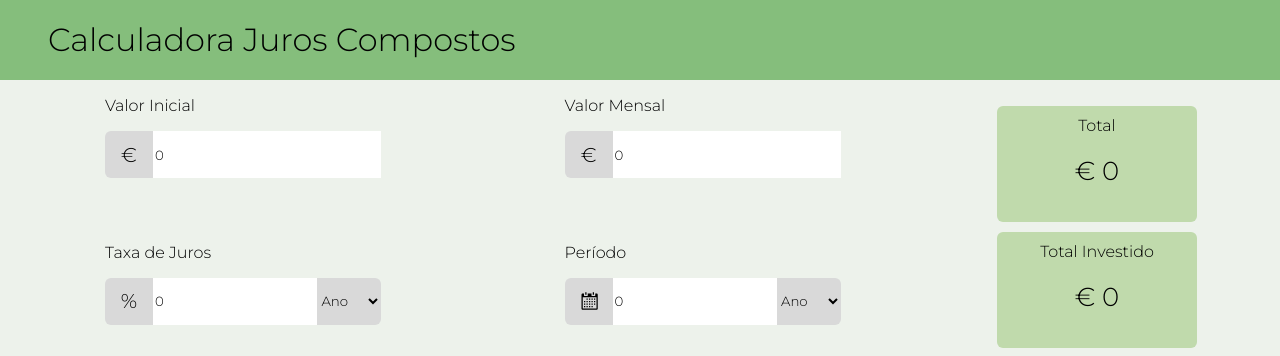
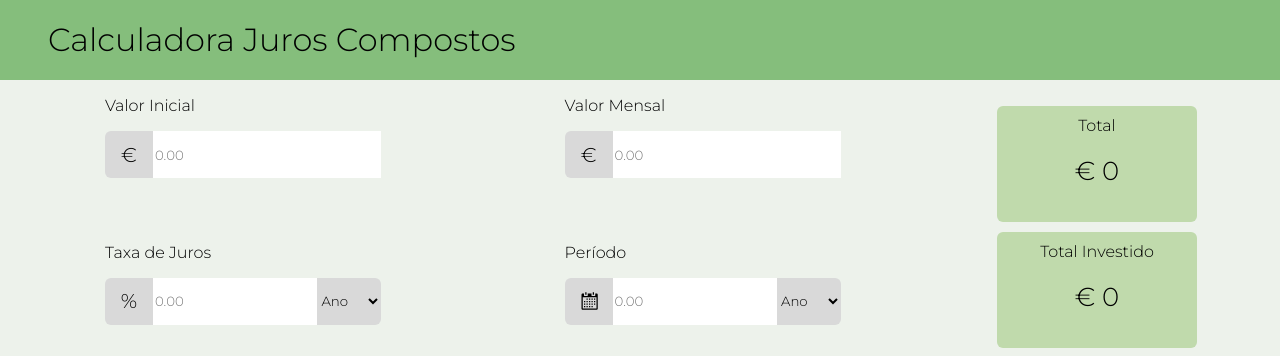
Before and after one commit to caionakai/compound_interest, a React (Vite) app: page / in a window 1280 px wide. Shown: the top 356 px of the page. Built offline with nearby package versions, Linux system fonts and the light colour scheme.

Commit message:
fix clear and initial state of inputs

```diff
--- a/src/components/CalculatorForm/CalculatorForm.jsx
+++ b/src/components/CalculatorForm/CalculatorForm.jsx
@@ -11,18 +11,18 @@ const CalculatorForm = ({ setResults }) => {
   const [interestRateFrequency, setInterestRateFrequency] = useState("yearly");
   const [periodFrequency, setPeriodFrequency] = useState("yearly");
 
-  const [interestRate, setInterestRate] = useState(0);
-  const [period, setPeriod] = useState(0);
-  const [initialValue, setInitialValue] = useState(0);
-  const [monthlyValue, setMonthlyValue] = useState(0);
+  const [interestRate, setInterestRate] = useState("");
+  const [period, setPeriod] = useState("");
+  const [initialValue, setInitialValue] = useState("");
+  const [monthlyValue, setMonthlyValue] = useState("");
 
   const cleanCalculator = () => {
     setInterestRateFrequency("yearly");
     setPeriodFrequency("yearly");
-    setInterestRate(0);
-    setPeriod(0);
-    setInitialValue(0);
-    setMonthlyValue(0);
+    setInterestRate("");
+    setPeriod("");
+    setInitialValue("");
+    setMonthlyValue("");
   };
 
   const calculate = () => {
```
